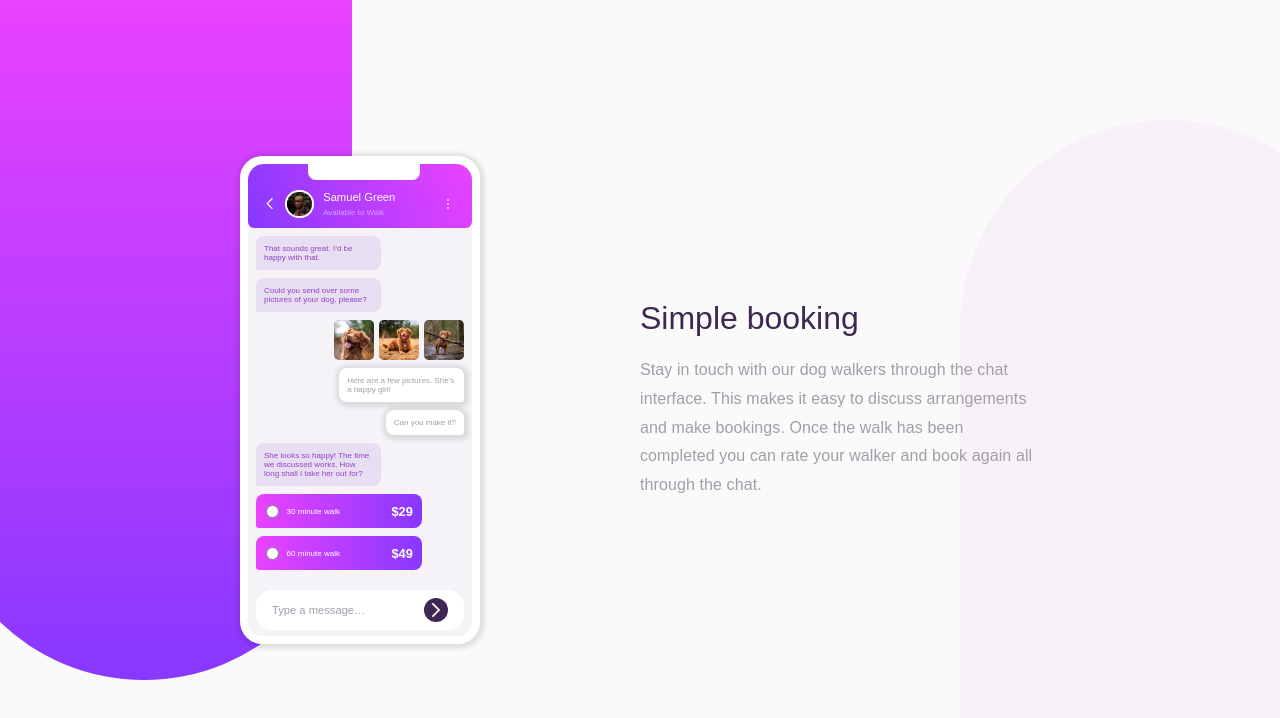
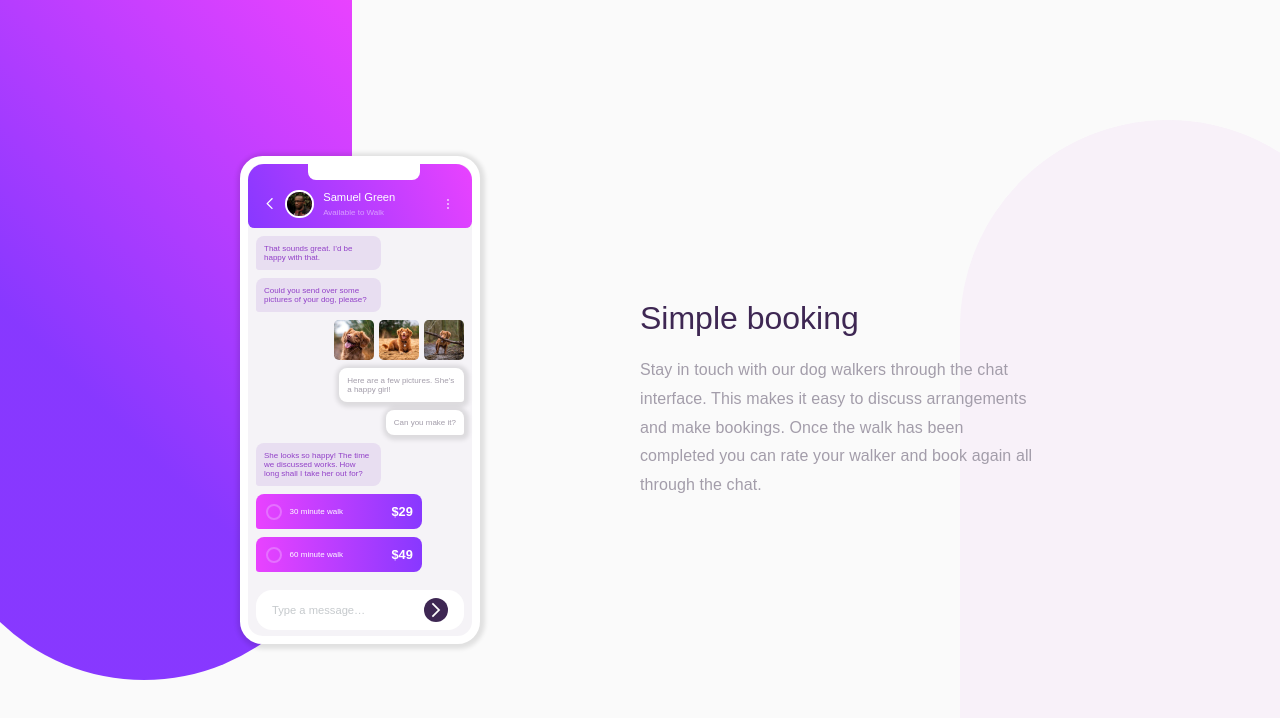
Before and after one commit to confett0/chat-app-css-illustration, a React (Vite) app: page / in a window 1280 px wide. Shown: the top 718 px of the page. Built offline with nearby package versions, Linux system fonts and the light colour scheme.

Commit message:
More styling

```diff
--- a/src/App.css
+++ b/src/App.css
@@ -12,7 +12,7 @@ body {
 }
 
 body::before {
-  background: linear-gradient(180deg, hsl(293, 100%, 63%), hsl(264, 100%, 61%));
+  background: linear-gradient(45deg, hsl(264, 100%, 61%) 0%, hsl(264, 100%, 61%) 40%, hsl(293, 100%, 63%) 100%);
   border-radius: 0 0 13rem 13rem;
   content: "";
   display: inline-block;
@@ -160,12 +160,20 @@ body::after  {
   align-items: center;
   background-color: #fff;
   border-radius: 1rem;
+  color: hsl(206, 6%, 79%);
   display: flex;
   font-size: 0.7rem;
   height: 2.5rem;
-  margin: 0.7rem 0;
+  margin: 0.6rem 0;
   padding: 0 1rem;
   width: 100%;
+}
+
+.radio-button {
+  border: 2px solid hsl(289, 100%, 72%);
+  border-radius: 50%;
+  height: 1rem;
+  width: 1rem;
 }
 
 #right-arrow {
--- a/src/AppBody.jsx
+++ b/src/AppBody.jsx
@@ -21,11 +21,11 @@ export default function AppBody() {
         her out for?
       </div>
       <div className="chat left option">
-        <input type="radio" />
+        <div className="radio-button"></div>
         30 minute walk<span className="price">$29</span>
       </div>
       <div className="chat left option">
-        <input type="radio" />
+        <div className="radio-button"></div>
         60 minute walk<span className="price">$49</span>
       </div>
       <div className="input">
```
